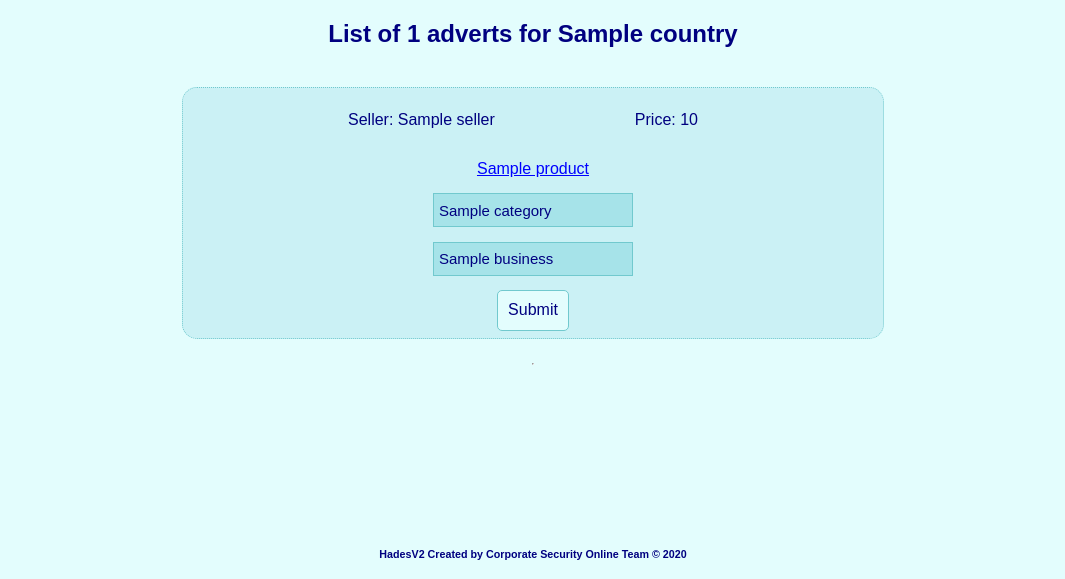
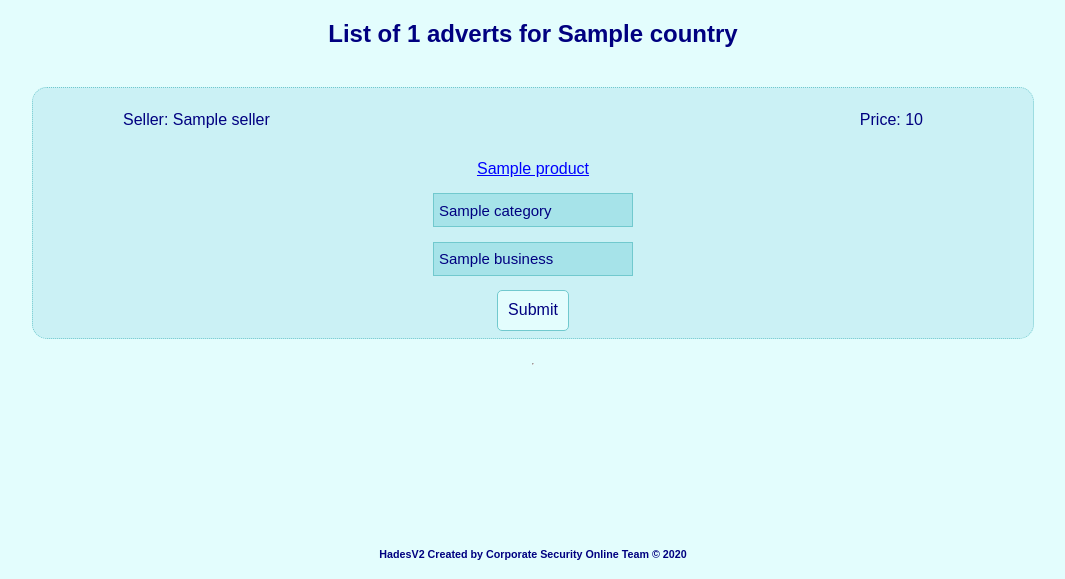
Before and after one commit to Faustas55/g, a Python web app: template templates/adverts.html in a window 1280 px wide. Shown: the part 38-617 px from the top of the page, without its empty margins (107-1172 px from the left). Run offline with Jinja, Linux system fonts and the light colour scheme; the template is opened without the code that fills it: most values are stand-ins (such as "Sample title", 1, 10 or a date in 2020).

Commit message:
changed look and feel

```diff
--- a/static/site.css
+++ b/static/site.css
@@ -1,6 +1,6 @@
 body{
-    height:100vh;
-    width:100vw;
+    height:100%;
+    width:100%;
     background-color: #e3fdfd;
 }
 
@@ -108,7 +108,7 @@ a:active {
   background-color: #cbf1f5;
     border: 1px dotted #71c9ce;
     min-height: 250px;
-    min-width: 700px;
+    min-width: 1000px;
     display: flex;
 
     align-items: center;
@@ -135,7 +135,7 @@ a:active {
   }
 
   .seller_details{
-    min-width:50%;
+    min-width:80%;
     display: flex;
     justify-content: space-between;
     margin-right: 20px;
```
